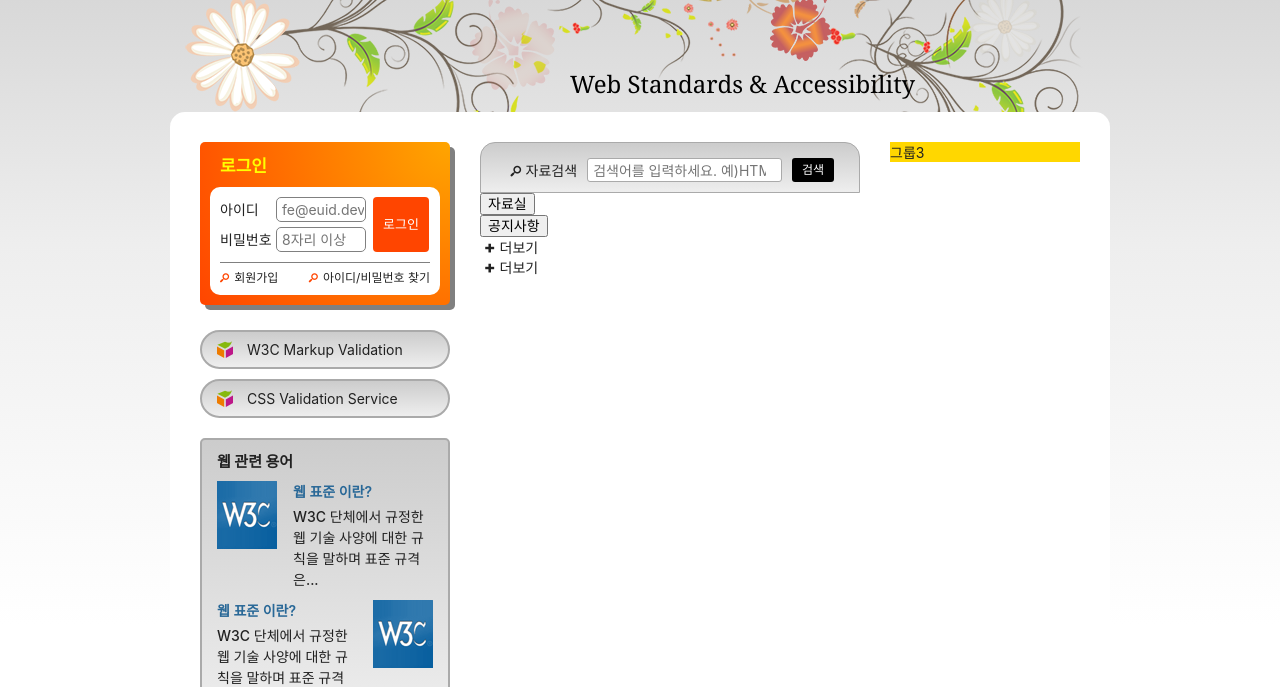
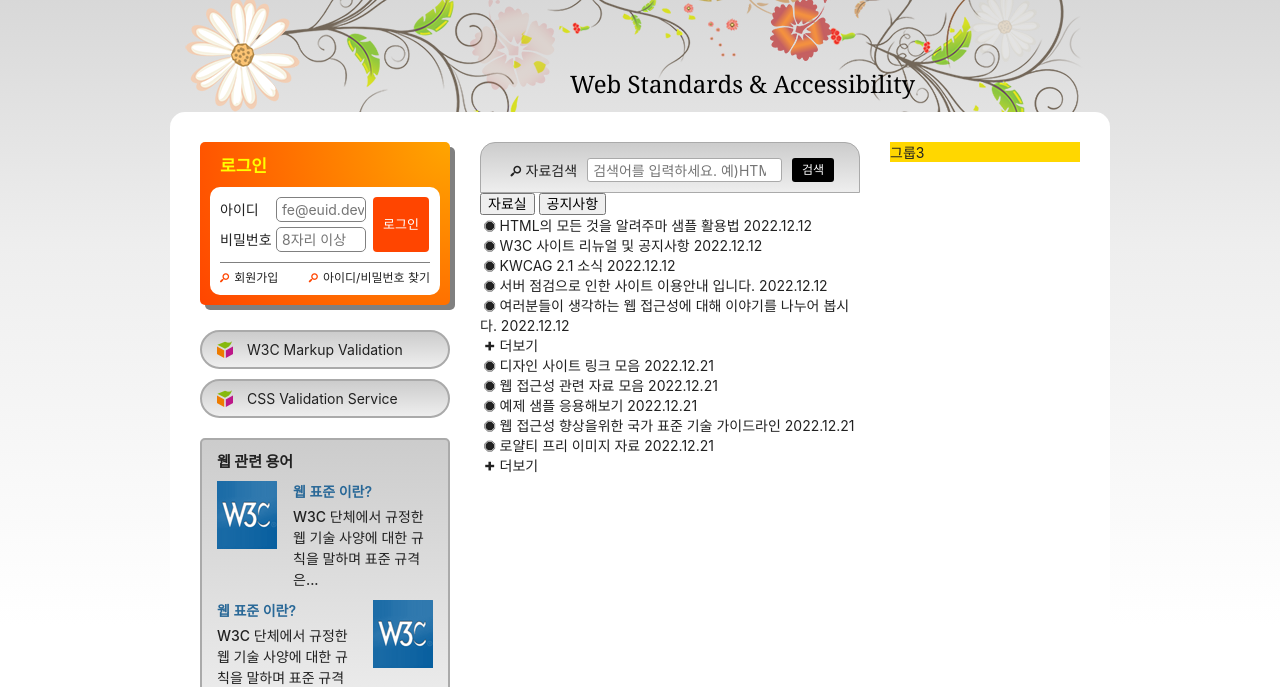
Before and after one commit to sungeunnn/HTML5, a plain HTML site: page index.html in a window 1280 px wide. Shown: the part 135-822 px from the top of the page. Drawn offline with Linux system fonts and the light colour scheme; a web font is replaced by a local one.

Commit message:
적절한 링크텍스트를 위해 aria-labelledby 속성 추가

```diff
--- a/index.html
+++ b/index.html
@@ -274,22 +274,62 @@
         </form>
 
         <div class="board">
-          <ul class="tab-list" role="tablist">
-            <li role="none"><button type="button" class="tab">자료실</button></li>
-            <li role="none"><button type="button" class="tab">공지사항</button></li>
-          </ul>
+          <div class="tab-list" role="tablist">
+            <button type="button" class="tab" aria-selected="true" aria-controls="notice" id="noticeButton">자료실</button>
+            <button type="button" class="tab" aria-selected="false" aria-controls="archive" id="archiveButton">공지사항</button>
+          </div>
 
-          <div class="notice tab-panel" role="tabpanel">
-            <h2 class="a11y-hidden">공지사항</h2>
-            <ul class="board-list"></ul>
-              <a href="/" class="board-more icon-plus">더보기</a>
+          <div class="notice tab-panel" role="tabpanel" id="notice" aria-labelledby="noticeButton">
+            <ul class="board-list">
+              <li>
+                <a class="icon-stop" href="/">HTML의 모든 것을 알려주마 샘플 활용법</a>
+                <time datetime="2022-12-12T13:53:45">2022.12.12</time>
+              </li>
+              <li>
+                <a class="icon-stop" href="/">W3C 사이트 리뉴얼 및 공지사항</a>
+                <time datetime="2022-12-12T13:53:45">2022.12.12</time>
+              </li>
+              <li>
+                <a class="icon-stop" href="/">KWCAG 2.1 소식</a>
+                <time datetime="2022-12-12T13:53:45">2022.12.12</time>
+              </li>
+              <li>
+                <a class="icon-stop" href="/">서버 점검으로 인한 사이트 이용안내 입니다.</a>
+                <time datetime="2022-12-12T13:53:45">2022.12.12</time>
+              </li>
+              <li>
+                <a class="icon-stop" href="/">여러분들이 생각하는 웹 접근성에 대해 이야기를 나누어 봅시다.</a>
+                <time datetime="2022-12-12T13:53:45">2022.12.12</time>
+              </li>
+            </ul>
+              <a href="/" class="board-more icon-plus" aria-labelledby="noticeButton">더보기</a>
           </div>
 
 
-          <div class="archive tab-panel" role="tabpanel">
-            <h2 class="a11y-hidden">자료실</h2>
-            <ul class="board-list"></ul>
-              <a href="/" class="board-more icon-plus">더보기</a>
+          <div class="archive tab-panel" role="tabpanel" id="notice" aria-labelledby="archiveButton">
+            <ul class="board-list">
+                <li>
+                  <a class="icon-stop" href="/">디자인 사이트 링크 모음</a>
+                  <time datetime="212-21T13:53:45">2022.12.21</time>
+                </li>
+                <li>
+                  <a class="icon-stop" href="/">웹 접근성 관련 자료 모음</a>
+                  <time datetime="2022-12-21T13:53:45">2022.12.21</time>
+                </li>
+                <li>
+                  <a class="icon-stop" href="/">예제 샘플 응용해보기</a>
+                  <time datetime="2022-12-21T13:53:45">2022.12.21</time>
+                </li>
+                <li>
+                  <a class="icon-stop" href="/">웹 접근성 향상을위한 국가 표준 기술 가이드라인</a>
+                  <time datetime="2022-12-21T13:53:45">2022.12.21</time>
+                </li>
+                <li>
+                  <a class="icon-stop" href="/">로얄티 프리 이미지 자료</a>
+                  <time datetime="2022-12-21T13:53:45">2022.12.21</time>
+                </li>
+            </ul>
+              <a href="/" class="board-more icon-plus" aria-labelledby="archiveButton">더보기</a>
           </div>
         </div>
 
```
